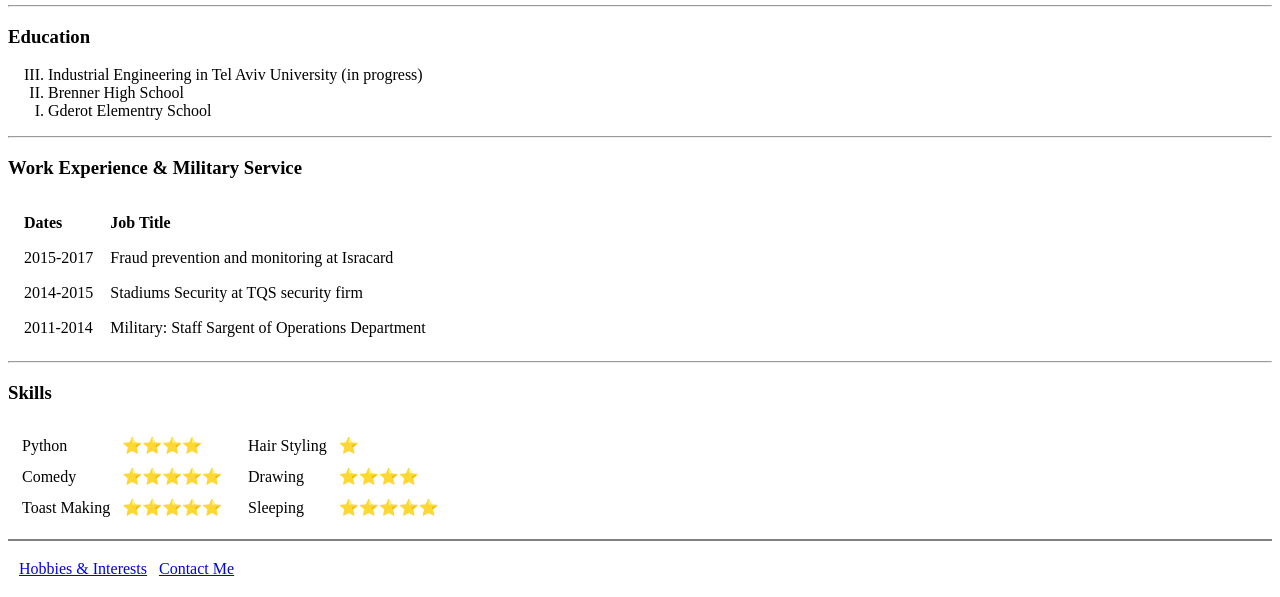
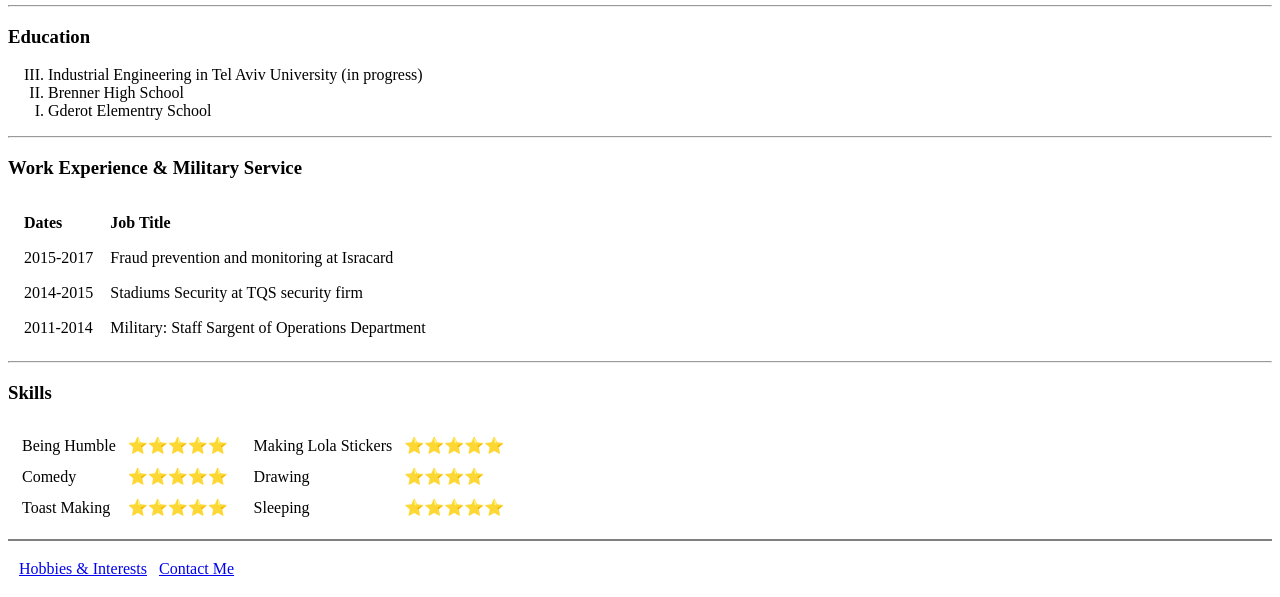
Before and after one commit to OmerMaayan/cv, a plain HTML site: page index.html in a window 1280 px wide. Shown: the part 207-804 px from the top of the page. Drawn offline with Linux system fonts and the light colour scheme.

Commit message:
4th upload - funny improvements

```diff
--- a/index.html
+++ b/index.html
@@ -68,8 +68,8 @@
             </thead>
             <tbody>
               <tr>
-                <td>Python</td>
-                <td>⭐⭐⭐⭐</td>
+                <td>Being Humble</td>
+                <td>⭐⭐⭐⭐⭐</td>
               </tr>
               <tr>
                 <td>Comedy</td>
@@ -89,8 +89,8 @@
             </thead>
             <tbody>
               <tr>
-                <td>Hair Styling</td>
-                <td>⭐</td>
+                <td>Making Lola Stickers</td>
+                <td>⭐⭐⭐⭐⭐</td>
               </tr>
               <tr>
                 <td>Drawing</td>
```
Also changed, not shown: hobbies.html (+2 -1 lines), Images/Lola Sticker - Elections.jpg (added).
